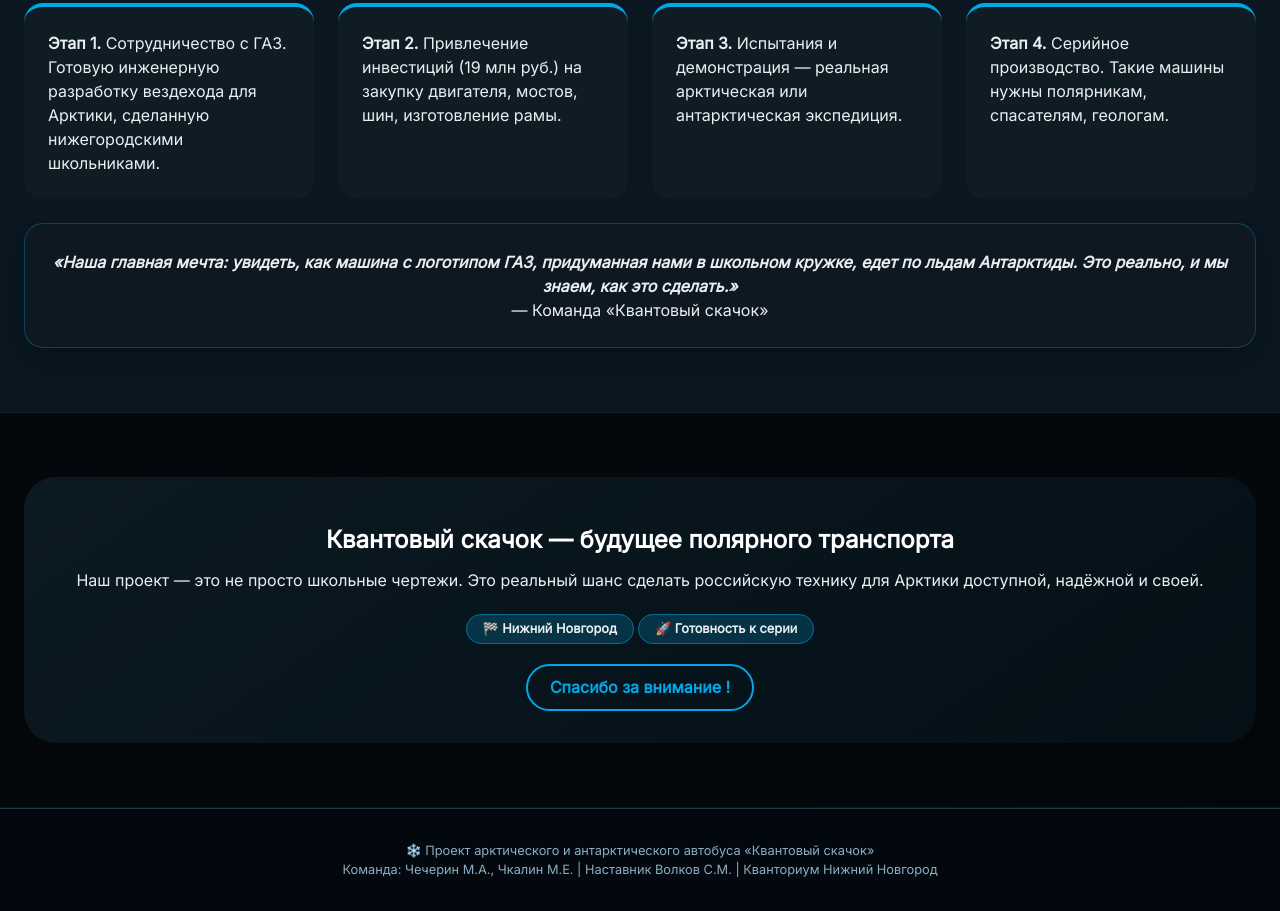
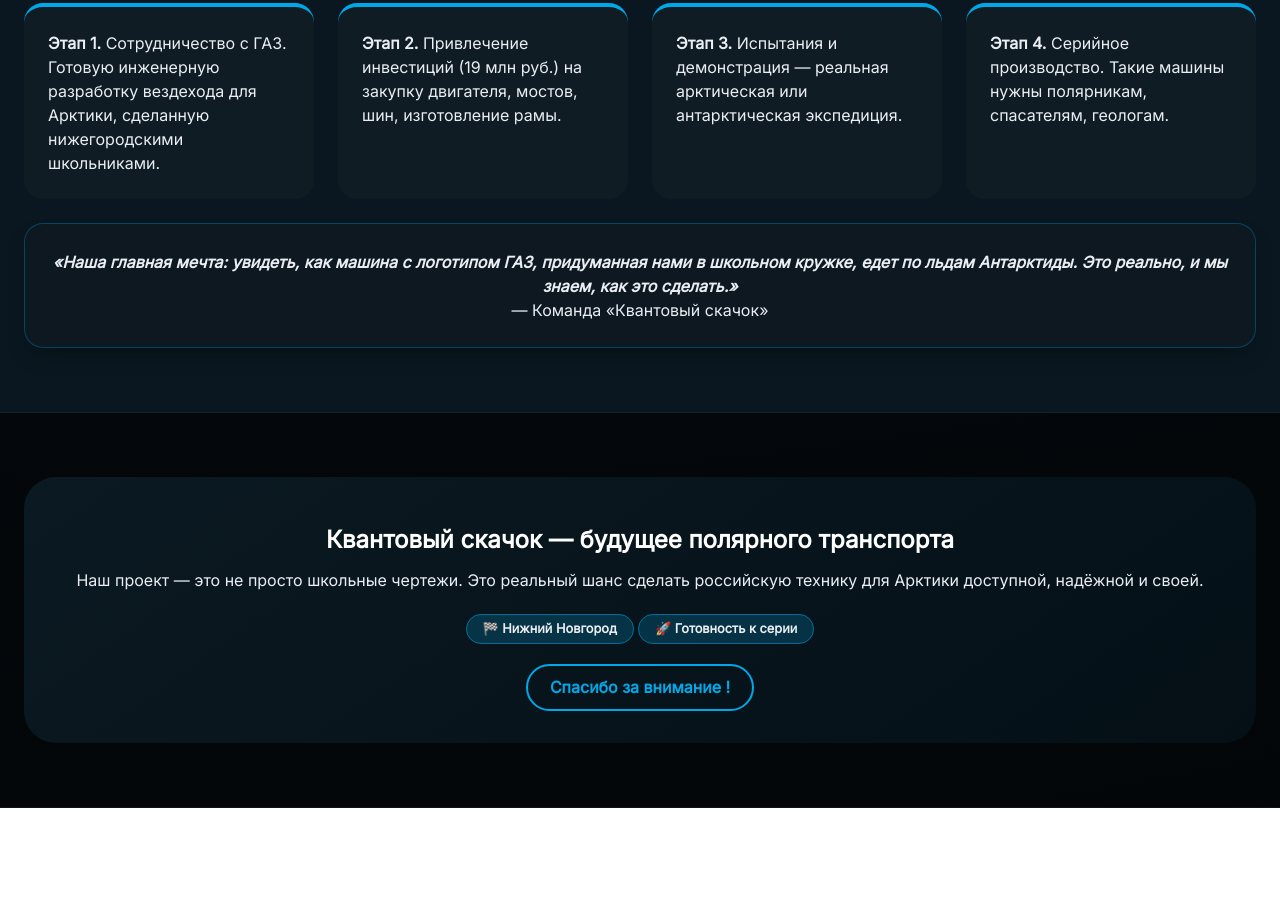
Before and after one commit to PeterSkwortsov/arctic-and-antarctic-bus, a plain HTML site: page index.html in a window 1280 px wide. Shown: the part 5947-6858 px from the top of the page. After the commit the page ends 6755 px from the top, so only its background shows below. Drawn offline with nearby package versions, Linux system fonts and the light colour scheme.

Commit message:
Удалил Footer

```diff
--- a/index.html
+++ b/index.html
@@ -680,13 +680,6 @@
         </div>
     </section>
 
-    <footer class="footer">
-        <div class="container">
-            <p>❄️ Проект арктического и антарктического автобуса «Квантовый скачок»<br>Команда: Чечерин М.А., Чкалин
-                М.Е. | Наставник Волков С.М. | Кванториум Нижний Новгород</p>
-
-        </div>
-    </footer>
 
     <script src="https://cdn.jsdelivr.net/npm/swiper@11/swiper-bundle.min.js"></script>
     <script>
```
